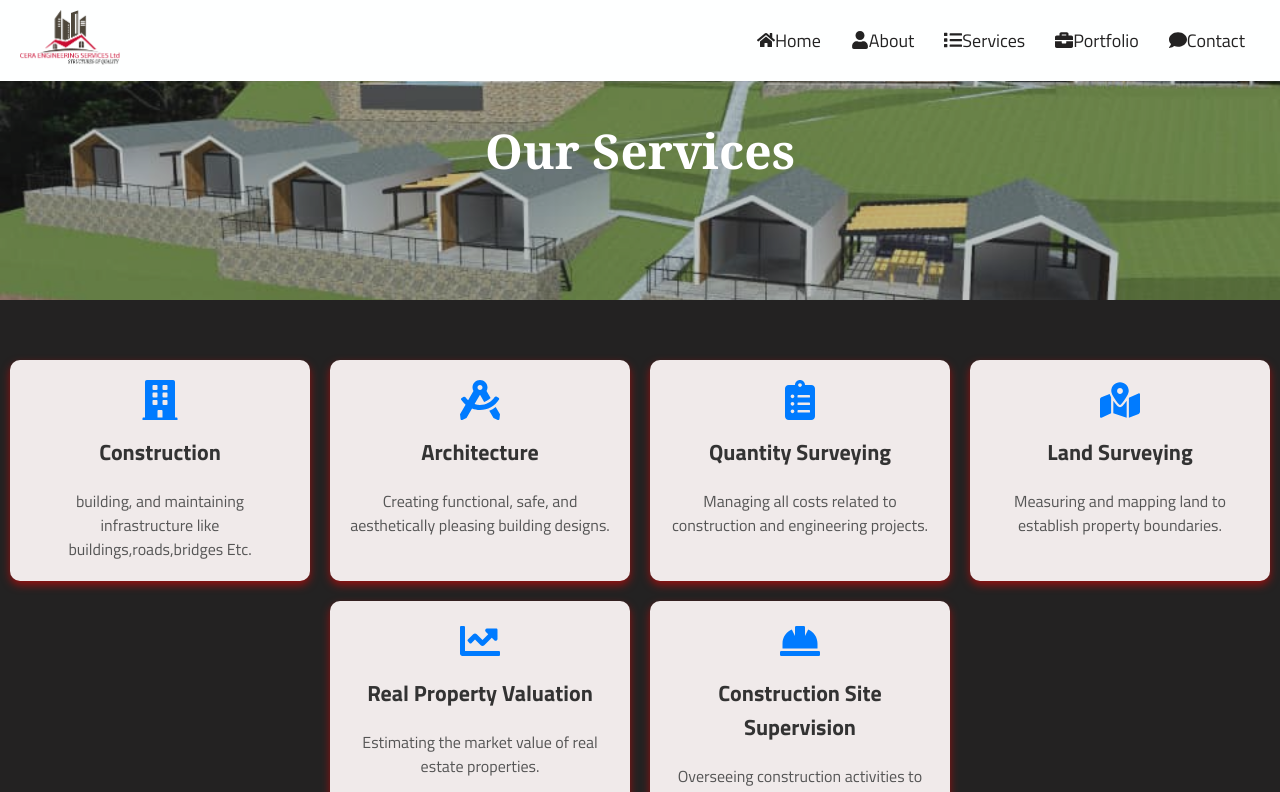
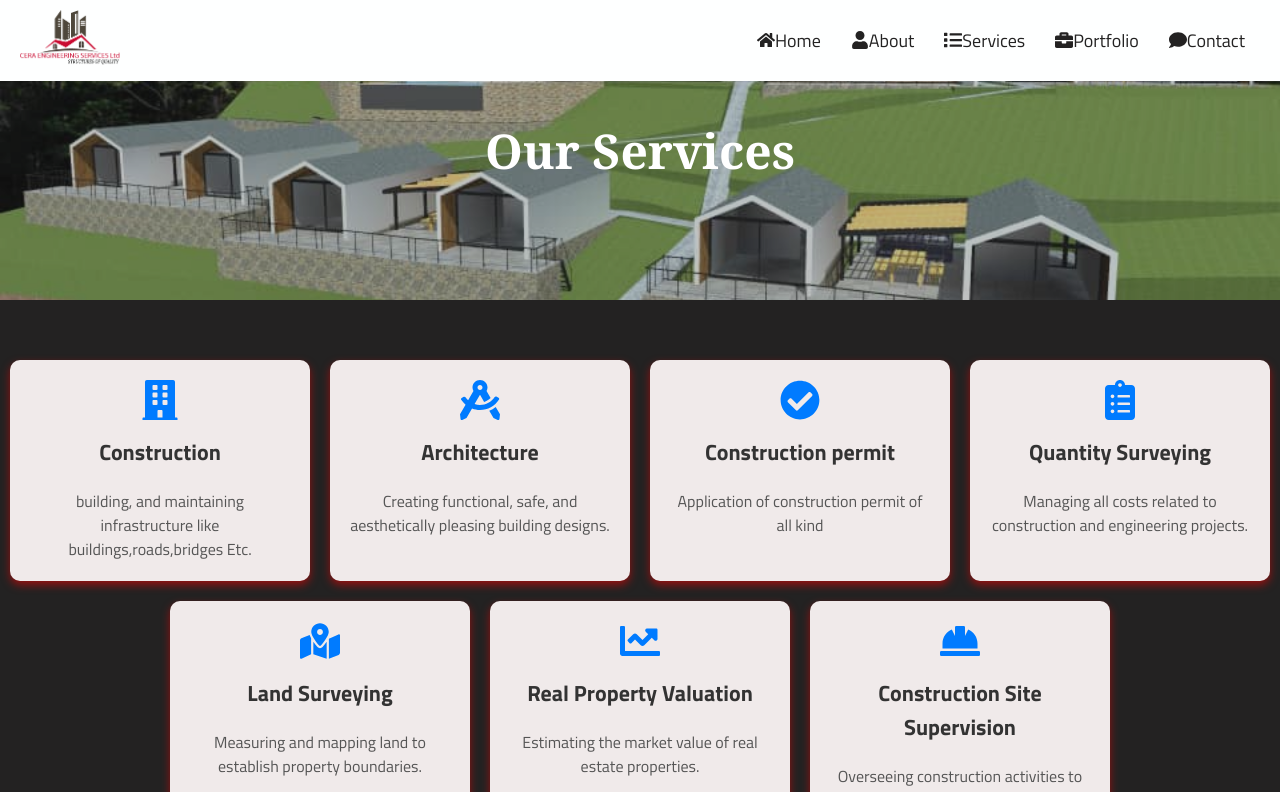
Before and after one commit to Kevin-webdesign/cera-company, a React (Create React App) app: page /services in a window 1280 px wide. Shown: the top 792 px of the page. Built offline with nearby package versions, Linux system fonts and the light colour scheme.

Commit message:
modify   src/components/About.jsx and src/components/Services.jsx

```diff
--- a/src/components/About.jsx
+++ b/src/components/About.jsx
@@ -62,7 +62,7 @@ const About = () => {
                         <li>Prepare comprehensive construction drawings</li>
                           <li>Oversee day-to-day operations on construction sites</li>
                         <li>Prepare accurate cost estimates for construction projects</li>
-                        <li>Coordinate with various consultants, including structural engineers</li>
+                        <li>Coordinate with various consultants, including structure engineers</li>
                         <li>Provide on-site supervision and oversight during the construction phase</li>
                       </ul>
                     </div>
@@ -181,6 +181,17 @@ const About = () => {
                       </p>
                     </div>
                   </div>
+                  <div className="timeline-item">
+                    <div className="cicle">
+                      <h3 className="timeline-date">
+                        <FaCalendarAlt />  September 2022
+                      </h3>
+                      <h4 className="timeline-title">Driving License</h4>
+                      <p className="timeline-text">
+                      Driving License Categories ABCDEF
+                      </p>
+                    </div>
+                  </div>
                 </div>
               </div>
             </div>
--- a/src/components/Services.jsx
+++ b/src/components/Services.jsx
@@ -1,5 +1,5 @@
 import React from 'react';
-import { FaBuilding, FaDraftingCompass, FaClipboardList, FaMapMarkedAlt, FaChartLine, FaHardHat } from 'react-icons/fa';
+import { FaBuilding, FaDraftingCompass, FaClipboardList, FaMapMarkedAlt, FaChartLine, FaHardHat,FaCheckCircle } from 'react-icons/fa';
 import Navbar from './navbar/Navbar';
 import Footer from './footer/Footer';
 import contactImage from '../components/cera pictures/contact.jpg';
@@ -31,6 +31,15 @@ const Services = () => {
                 Architecture
             </h4>
             <p>Creating functional, safe, and aesthetically pleasing building designs.</p>
+          </div>
+        </div>
+        <div className="row-1">
+          <div className="service">
+            <FaCheckCircle className="service-icon" />
+            <h4>
+                Construction permit
+            </h4>
+            <p>Application of construction permit of all kind</p>
           </div>
         </div>
         <div className="row-1">
```
